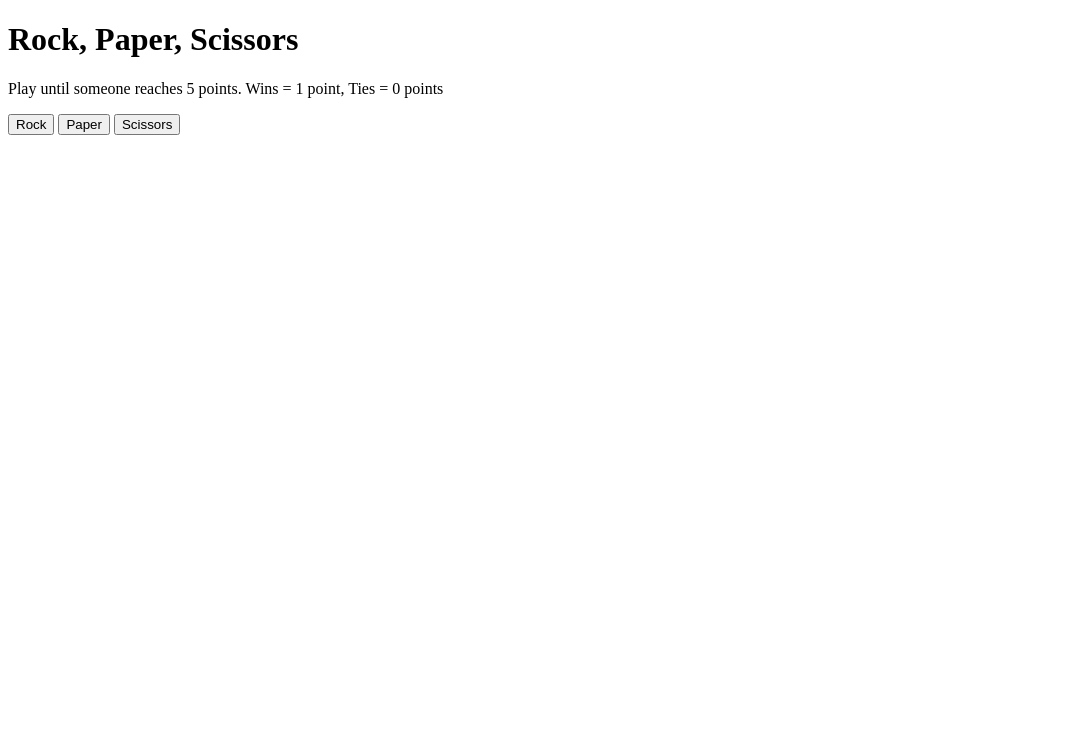
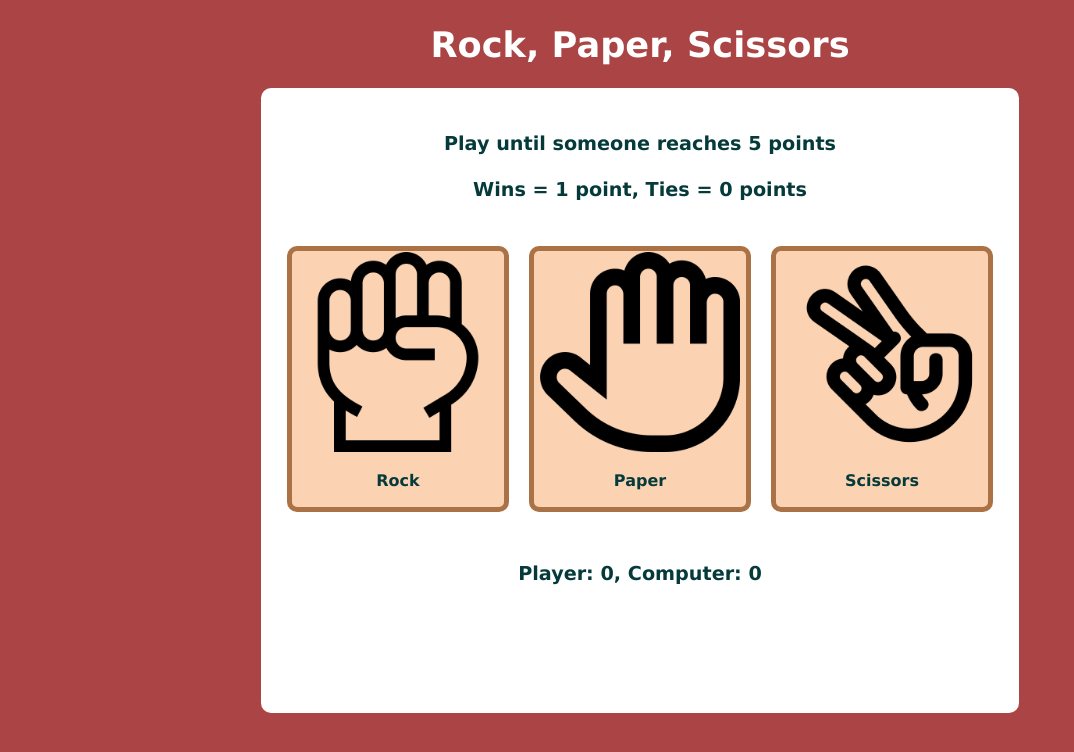
Before and after one commit to Dillon686/rock-paper-scissors, a plain HTML site: page index.html in a window 1280 px wide. Shown: the whole page, without its empty margins (0-1074 px from the left). Drawn offline with Linux system fonts and the light colour scheme.

Commit message:
Completed styling of webpage. Made score div static, not generated by JS

```diff
--- a/index.html
+++ b/index.html
@@ -4,17 +4,23 @@
   <meta charset="UTF-8">
   <meta name="viewport" content="width=device-width, initial-scale=1.0">
   <title>Rock Paper Scissors</title>
+  <link rel="stylesheet" href="styles.css">
 </head>
 <body>
   <h1>Rock, Paper, Scissors</h1>
-  <p id="instructions">Play until someone reaches 5 points. Wins = 1 point, Ties = 0 points</p>
-  <button id="rock">Rock</button>
-  <button id="paper">Paper</button>
-  <button id="scissors">Scissors</button>
-
-  <div id="results"></div>
-  <div id="score"></div>
-  <div id="winner"></div>
+  <div id="game-container">
+    <p id="instructions">Play until someone reaches 5 points <br><br> Wins = 1 point, Ties = 0 points</p>
+    <div id="button-container">
+      <button id="rock"><img src="images/fist.png" alt="Rock symbol, balled fist"><p>Rock</p></button>
+      <button id="paper"><img src="images/hand-paper.png" alt="Paper symbol, flat hand"><p>Paper</p></button>
+      <button id="scissors"><img src="images/two.png" alt="Scissor symbol, hand"><p>Scissors</p></button>
+    </div>
+    <div id="stats-container">
+      <div id="score">Player: <span id="player-score">0</span>, Computer: <span id="computer-score">0</span></div>
+      <div id="results"></div>
+      <div id="winner"></div>
+    </div>
+  </div>
 
   <script src="script.js"></script>
 </body>
--- a/script.js
+++ b/script.js
@@ -39,7 +39,8 @@ function playRound(humanChoice, computerChoice){
 }
 
 let resultsDiv = document.querySelector("#results");
-let scoreDiv = document.querySelector("#score");
+let humanSpan = document.querySelector("#player-score");
+let computerSpan = document.querySelector("#computer-score");
 let winnerDiv = document.querySelector("#winner");
 let humanScore = 0;
 let computerScore = 0;
@@ -50,15 +51,18 @@ buttons.forEach((button) => button.addEventListener("click", () => {
   winnerDiv.textContent = "";
   playRound(button.id, getComputerChoice())
 
-  scoreDiv.textContent = "";
-  scoreDiv.textContent = `Human: ${humanScore}, Computer: ${computerScore}`;
+  humanSpan.textContent = "";
+  humanSpan.textContent = `${humanScore}`;
+  computerSpan.textContent = "";
+  computerSpan.textContent = `${computerScore}`;
+
 
   if (humanScore === 5){
-    winnerDiv.textContent = "After reaching five points, the player won!";
+    winnerDiv.textContent = "The player won! Click to play again!";
     humanScore = 0;
     computerScore = 0;
   }else if (computerScore === 5){
-    winnerDiv.textContent = "After reaching five points, the computer won!";
+    winnerDiv.textContent = "The computer won! Click to play again!";
     humanScore = 0;
     computerScore = 0;
   }
--- /dev/null
+++ b/styles.css
@@ -0,0 +1,68 @@
+* {
+  color: #063A3A;
+  font-weight: bold;
+  font-family: Verdana, Geneva, Tahoma, sans-serif;
+}
+
+body {
+  background-color: #ab4545;
+  box-sizing: border-box;
+}
+
+h1 {
+  text-align: center;
+  color: white;
+  font-size: 2.2em;
+}
+
+img {
+  height: 200px;
+  width: auto;
+}
+
+button {
+  background-color: #FBD3B3;
+  border: #AB7345 solid thick;
+  border-radius: 10px;
+}
+
+#game-container {
+  background-color: white;
+  width: 60%;
+  margin: 0 auto;
+  height: 75vh;
+  display: flex;
+  flex-direction: column;
+  align-items: center;
+  padding-top: 25px;
+  border-radius: 10px;
+  font-size: 1.2em;
+}
+
+#game-container > p {
+  text-align: center;
+}
+
+#button-container {
+  margin-top: 25px;
+  display: flex;
+  gap: 20px;
+}
+
+#button-container p {
+  font-size: 1.2em;
+}
+
+#stats-container {
+  margin-top: 50px;
+  text-align: center;
+  display: flex;
+  flex-direction: column;
+  justify-content: space-between;
+  gap: 10px;
+}
+
+#winner {
+  color: #AB7345;
+  font-size: 1.3em;
+}
```
Also changed, not shown: images/fist.png (added), images/hand-paper.png (added), images/two.png (added), 1 other file.
